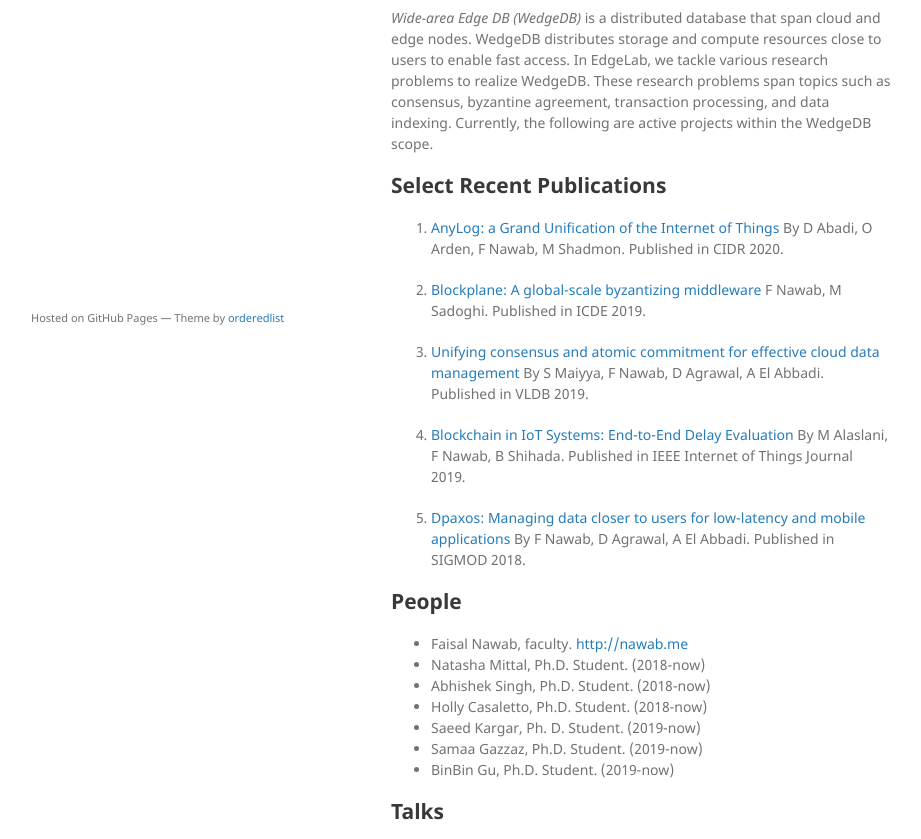
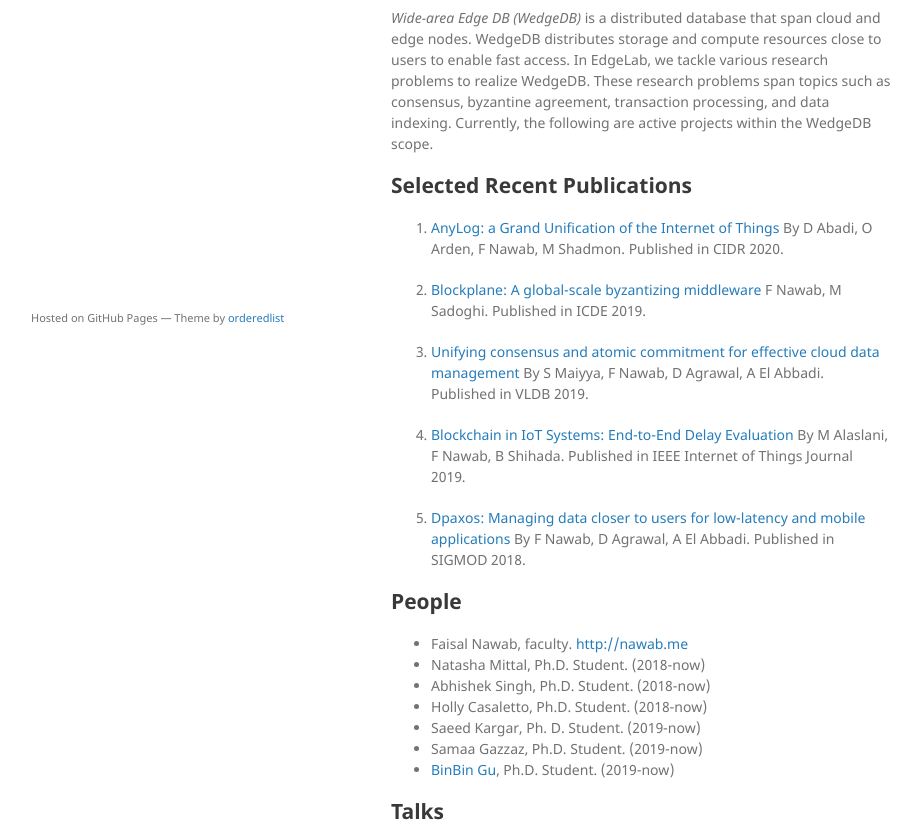
Before and after one commit to binbin-tuzi/binbin-tuzi.github.io, a Jekyll site: the page built from index.md, in a window 1280 px wide, cut to the strip 503-1342 px from the top of the page. Shown: the whole strip, without its empty margins (179-1100 px from the left). Built offline with Jekyll 4.4.1, drawn with Linux system fonts in a browser that asks for light colours.

Commit message:
Add files via upload

```diff
--- a/index.md
+++ b/index.md
@@ -29,7 +29,7 @@ projects within the WedgeDB scope.
 %### Project 3:
 {% endcomment %}
 
-## Select Recent Publications
+## Selected Recent Publications
 
 1. [AnyLog: a Grand Unification of the Internet of Things](http://www.cs.umd.edu/~abadi/papers/anylogAbadiEtAl.pdf)
 By D Abadi, O Arden, F Nawab, M Shadmon.
@@ -60,7 +60,7 @@ Published in SIGMOD 2018.
 - Holly Casaletto, Ph.D. Student. (2018-now)
 - Saeed Kargar, Ph. D. Student. (2019-now)
 - Samaa Gazzaz, Ph.D. Student. (2019-now)
-- BinBin Gu, Ph.D. Student. (2019-now)
+- [BinBin Gu](https://tuzijun111.github.io/), Ph.D. Student. (2019-now)
 
 
 ## Talks
```
